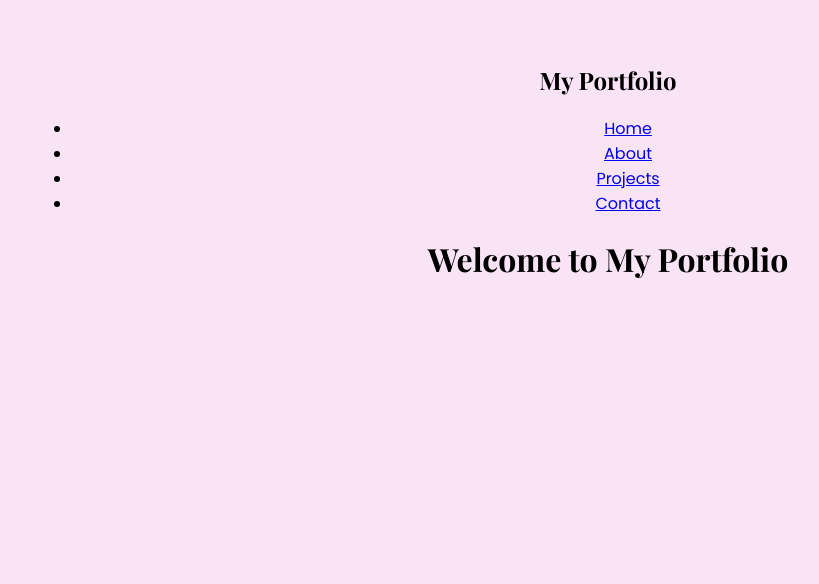
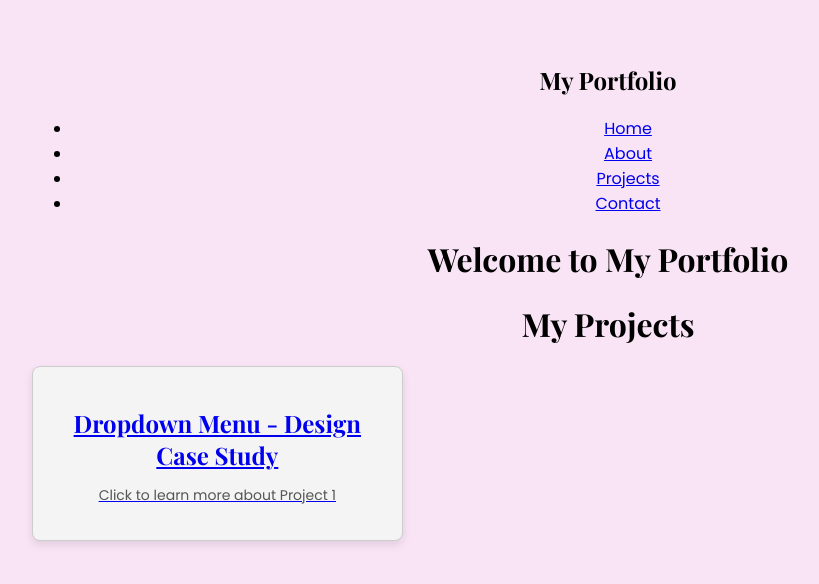
Before and after one commit to christinapeng1/portfolio, a React (Create React App) app: page /portfolio/projects in a window 1280 px wide. Shown: the top 584 px of the page, without its empty margins (32-851 px from the left). Built offline with nearby package versions, Linux system fonts and the light colour scheme; a web font is replaced by a local one.

Commit message:
fix navigation

```diff
--- a/src/App.js
+++ b/src/App.js
@@ -12,11 +12,11 @@ function App() {
         <Navbar />
         <h1>Welcome to My Portfolio</h1>
         <Routes>
-          <Route path="/" element={<Home />} />
-          <Route path="/about" element={<h1>About Page</h1>} />
-          <Route path="/projects" element={<Projects />} />
-          <Route path="/contact" element={<h1>Contact Page</h1>} />
-          <Route path="/projects/dropdown" element={<Dropdown />} />
+          <Route path="/portfolio" element={<Home />} />
+          <Route path="/portfolio/about" element={<h1>About Page</h1>} />
+          <Route path="/portfolio/projects" element={<Projects />} />
+          <Route path="/portfolio/contact" element={<h1>Contact Page</h1>} />
+          <Route path="/portfolio/projects/dropdown" element={<Dropdown />} />
         </Routes>
       </BrowserRouter>
     </div>
--- a/src/components/Navbar.jsx
+++ b/src/components/Navbar.jsx
@@ -9,16 +9,16 @@ function Navbar() {
       </div>
       <ul className="nav-links">
         <li>
-          <Link to="/">Home</Link>
+          <Link to="/portfolio">Home</Link>
         </li>
         <li>
-          <Link to="/about">About</Link>
+          <Link to="/portfolio/about">About</Link>
         </li>
         <li>
-          <Link to="/projects">Projects</Link>
+          <Link to="/portfolio/projects">Projects</Link>
         </li>
         <li>
-          <Link to="/contact">Contact</Link>
+          <Link to="/portfolio/contact">Contact</Link>
         </li>
       </ul>
     </nav>
--- a/src/pages/Projects.jsx
+++ b/src/pages/Projects.jsx
@@ -8,7 +8,7 @@ function Projects() {
       <h1>My Projects</h1>
       <div className="project-list">
         <div className="project-card">
-          <Link to="/projects/Dropdown">
+          <Link to="/portfolio/projects/dropdown">
             <h2>Dropdown Menu - Design Case Study</h2>
             <p>Click to learn more about Project 1</p>
           </Link>
```
